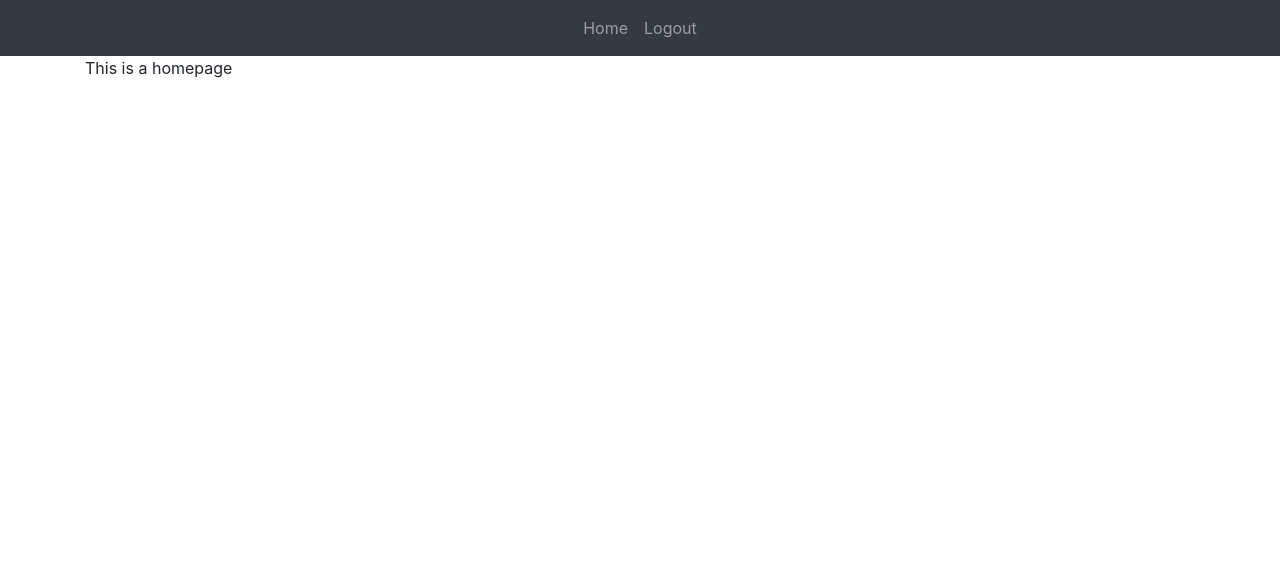
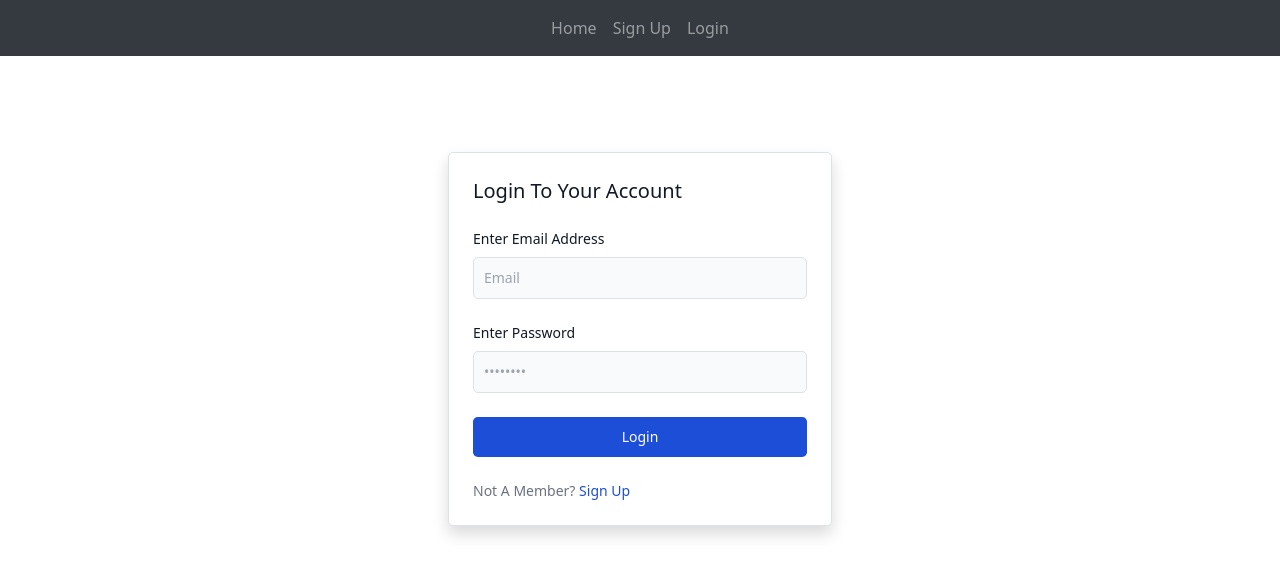
Before and after one commit to KARAN-RANDHAWA27/Flask-blog, a Flask app: page / in a window 1280 px wide. Shown: the top 576 px of the page. Run offline with Flask 3, Linux system fonts and the light colour scheme; a user stored in the database is signed in; some libraries are stand-ins or nearby versions.

Commit message:
Style changes in login and sigh up

```diff
--- a/project/auth.py
+++ b/project/auth.py
@@ -5,6 +5,26 @@ from project.models import User
 from flask_login import login_user,logout_user,login_required,current_user
 
 auth = Blueprint('auth',__name__)
+
+@auth.route('/')
+def loginPage():
+    if request.method == 'POST':
+        email = request.form.get('email')
+        password = request.form.get('password1')
+
+        user = User.query.filter_by(email = email).first()
+        if user:
+            if check_password_hash(user.password, password):
+                flash("Login Successfull", category='success')
+                login_user(user,remember=True)
+                return redirect(url_for('views.home'))
+            else:
+                flash("Login Failed", category='error')
+                return render_template("login.html",user=current_user)
+        else:
+            flash("Email does not exist", category='error')
+            return render_template("sign-up.html",user = current_user)
+    return render_template("login.html",user = current_user)
 
 @auth.route("/login", methods=['GET','POST'])
 def login():
--- a/project/models.py
+++ b/project/models.py
@@ -15,4 +15,6 @@ class User(db.Model, UserMixin):
     email = db.Column(db.String(100), unique=True, nullable=False)
     f_name = db.Column(db.String(100), nullable=False)
     password = db.Column(db.String(100), nullable=False)
+    is_verified = db.Column(db.Boolean,nullable = False, default = False)
+    otp = db.Column(db.Integer,nullable = True)
     notes = db.relationship('Notes')
--- a/project/templates/base.html
+++ b/project/templates/base.html
@@ -4,6 +4,7 @@
     <meta charset="utf-8" />
     <meta name="viewport" content="width=device-width, initial-scale=1" />
     <link rel="stylesheet" href="https://cdn.jsdelivr.net/npm/bootstrap@4.3.1/dist/css/bootstrap.min.css" integrity="sha384-ggOyR0iXCbMQv3Xipma34MD+dH/1fQ784/j6cY/iJTQUOhcWr7x9JvoRxT2MZw1T" crossorigin="anonymous" />
+    <link href="https://cdnjs.cloudflare.com/ajax/libs/tailwindcss/2.2.19/tailwind.min.css" rel="stylesheet" />
     <link rel="stylesheet" href="https://cdnjs.cloudflare.com/ajax/libs/font-awesome/6.1.1/css/all.min.css" />
   </head>
   <title>
@@ -12,21 +13,20 @@
     {% endblock %}
   </title>
   <body>
+    {% if user.is_authenticated %}
       <nav class="navbar navbar-expand-lg navbar-dark bg-dark">
         <button class="navbar-toggler" type="button" data-toggle="collapse" data-target="#navbar"><span class="navbar-toggler-icon"></span></button>
         <div class="collapse navbar-collapse justify-content-center" id="navbar">
           <div class="navbar-nav">
-          {% if user.is_authenticated %}
-            <a class="nav-item nav-link" id="home" href="/">Home</a>
-            <a class="nav-item nav-link" id="logout" href="/logout">Logout</a>
-          {% else %}
             <a class="nav-item nav-link" id="home" href="/">Home</a>
             <a class="nav-item nav-link" id="signUp" href="/sign-up">Sign Up</a>
             <a class="nav-item nav-link" id="login" href="/login">Login</a>
-          {% endif %}
           </div>
         </div>
       </nav>
+    {% else %}
+
+    {% endif %}
     {% with messages=get_flashed_messages(with_categories=true) %}
       {% if messages %}
         {% for category, message in messages %}
--- a/project/templates/login.html
+++ b/project/templates/login.html
@@ -4,19 +4,23 @@
 {% endblock %}
 
 {% block content %}
-  <form method="post">
-    <h3 align="center">Login To Your Account</h3>
-    <div class="form-group">
-      <label for="email">Email</label>
-      <input type="email" class="form-control" id="email" name="email" placeholder="Enter Email Address" />
+  <div class="flex justify-center mt-5 pt-5">
+    <div class="w-full max-w-sm p-4 bg-white border border-gray-200 rounded-lg shadow sm:p-6 md:p-8 dark:bg-gray-800 dark:border-gray-700 mx-auto">
+      <form class="space-y-6" method="post">
+        <h5 class="text-xl font-medium text-gray-900 dark:text-white">Login To Your Account</h5>
+        <div>
+          <label for="email" class="block mb-2 text-sm font-medium text-gray-900 dark:text-white">Enter Email Address</label>
+          <input type="email" name="email" id="email" class="w-full bg-gray-50 border border-gray-300 text-gray-900 text-sm rounded-lg focus:ring-blue-500 focus:border-blue-500 block w-full p-2.5 dark:bg-gray-600 dark:border-gray-500 dark:placeholder-gray-400 dark:text-white" placeholder="Email" required />
+        </div>
+        <div>
+          <label for="password1" class="block mb-2 text-sm font-medium text-gray-900 dark:text-white">Enter Password</label>
+          <input type="password" name="password1" id="password1" placeholder="••••••••" class="bg-gray-50 border border-gray-300 text-gray-900 text-sm rounded-lg focus:ring-blue-500 focus:border-blue-500 block w-full p-2.5 dark:bg-gray-600 dark:border-gray-500 dark:placeholder-gray-400 dark:text-white" required />
+        </div>
+        <button type="submit" class="w-full text-white bg-blue-700 hover:bg-blue-800 focus:ring-4 focus:outline-none focus:ring-blue-300 font-medium rounded-lg text-sm px-5 py-2.5 text-center dark:bg-blue-600 dark:hover:bg-blue-700 dark:focus:ring-blue-800">Login</button>
+        <div class="text-sm font-medium text-gray-500 dark:text-gray-300">
+          Not A Member? <a href="/sign-up" class="text-blue-700 hover:underline dark:text-blue-500">Sign Up</a>
+        </div>
+      </form>
     </div>
-
-    <div class="form-group">
-      <label for="password1">Password</label>
-      <input type="password" class="form-control" id="password1" name="password1" placeholder="Enter Your Password" />
-    </div>
-
-    <br />
-    <button type="submit" class="btn btn-primary">Submit</button>
-  </form>
+  </div>
 {% endblock %}
--- a/project/views.py
+++ b/project/views.py
@@ -1,12 +1,7 @@
 from flask import Blueprint, render_template
-from flask_login import login_user, logout_user, login_required, current_user
+from flask_login import login_required, current_user
 views = Blueprint('views',__name__)
 
-
-@views.route('/')
-@login_required
-def home():
-    return render_template("home.html",user = current_user)
 
 @views.route('/home')
 @login_required
```
Also changed, not shown: project/templates/otp_verify.html (added, +42 -0 lines), project/templates/signup.html (+26 -20 lines). Lines whose indentation alone changed are shown as unchanged.
